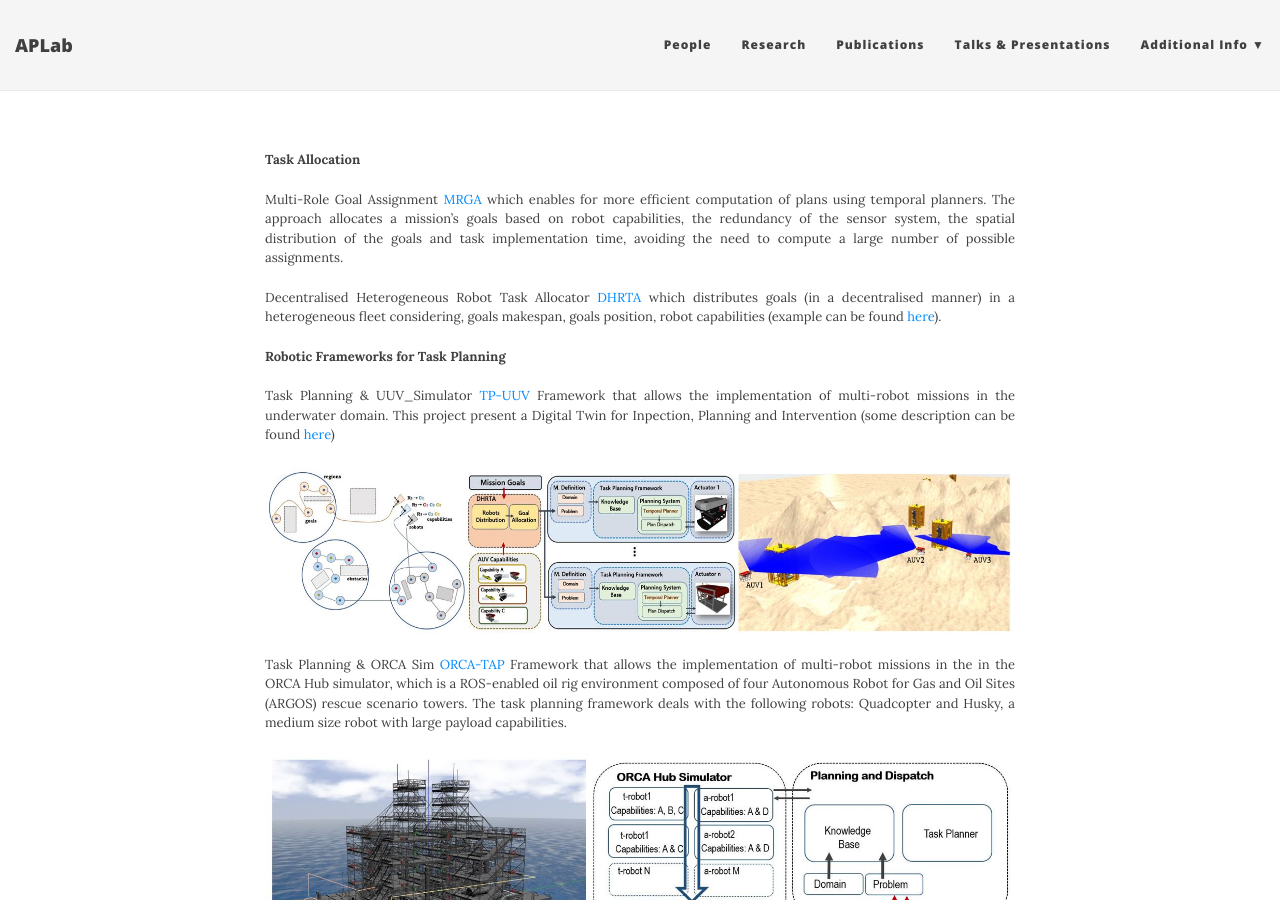
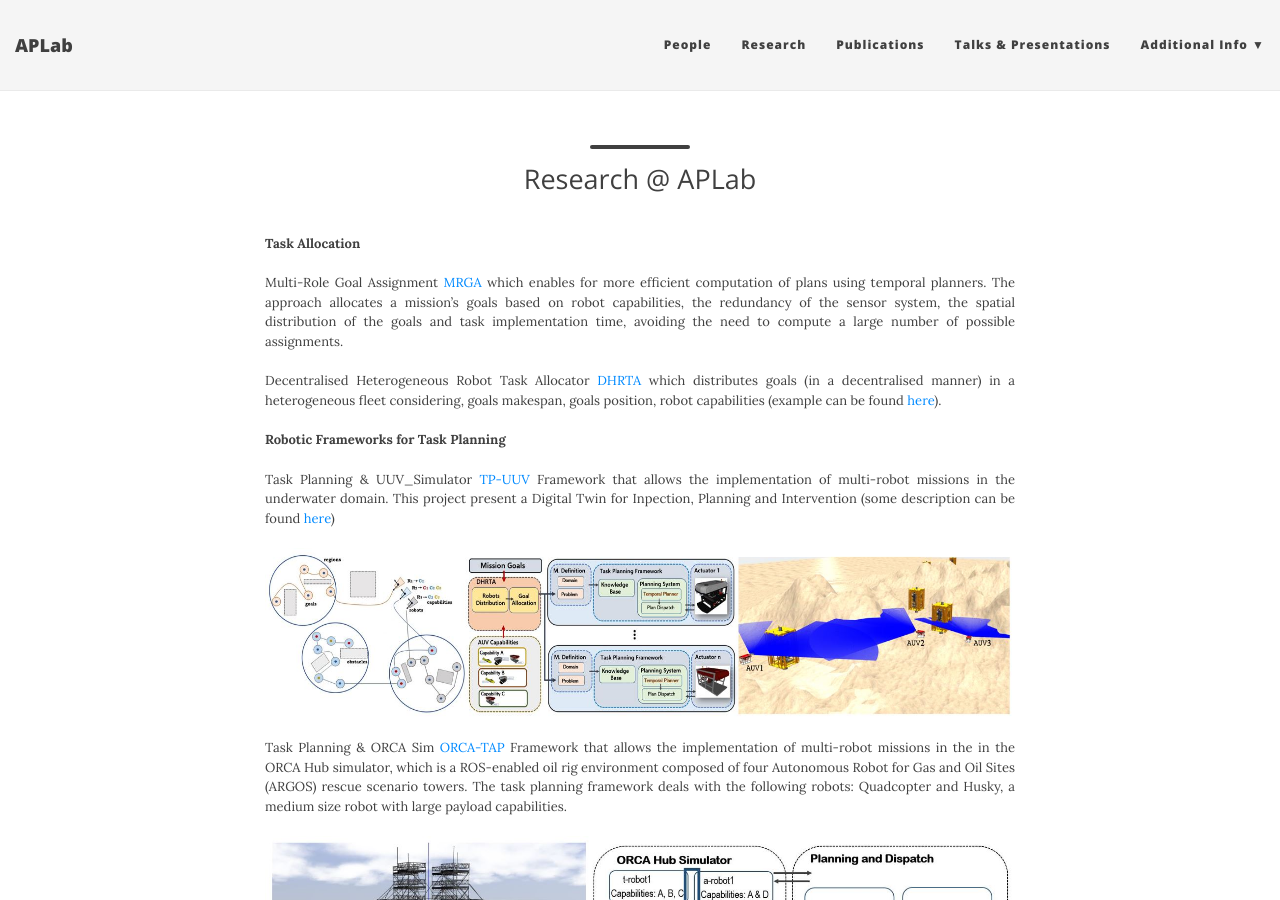
Before and after one commit to aplab2020/aplab2020.github.io, a Jekyll site: the page built from research.md, in a window 1280 px wide and 900 px high. Built offline with Jekyll 4.4.1, drawn with Linux system fonts in a browser that asks for light colours; nearby versions of some CDN libraries; our own code applies the rules of GitHub Pages for plain Markdown files.

Commit message:
Update research.md

```diff
--- a/research.md
+++ b/research.md
@@ -1,3 +1,10 @@
+---
+title: ""
+subtitle: Research @ APLab
+layout: page
+show-avatar: false
+---
+
 **Task Allocation**
 
 <p align="justify">
```
